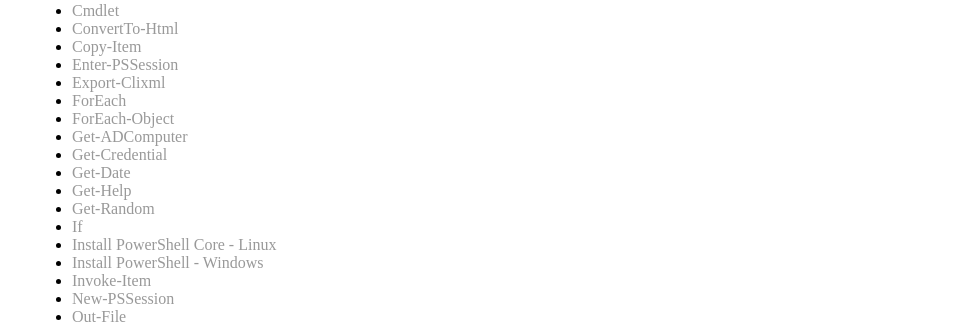
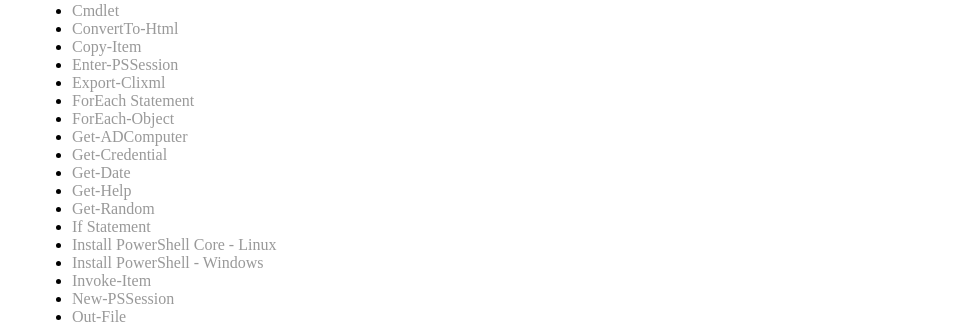
Before and after one commit to timhaintz/timhaintz.github.io, a Jekyll site: the page built from glossary/index.md, in a window 1280 px wide. Shown: the part 231-555 px from the top of the page, without its empty margins (160-1119 px from the left). Built offline with Jekyll 4.4.1, drawn with Linux system fonts in a browser that asks for light colours.

Commit message:
Update index.md

```diff
--- a/glossary/index.md
+++ b/glossary/index.md
@@ -12,14 +12,14 @@
 * [Copy-Item](https://docs.microsoft.com/en-us/powershell/module/microsoft.powershell.management/copy-item?view=powershell-6)
 * [Enter-PSSession](https://docs.microsoft.com/en-us/powershell/module/microsoft.powershell.core/enter-pssession?view=powershell-6)
 * [Export-Clixml](https://docs.microsoft.com/en-us/powershell/module/microsoft.powershell.utility/export-clixml?view=powershell-6)
-* [ForEach](https://docs.microsoft.com/en-us/powershell/module/microsoft.powershell.core/about/about_foreach?view=powershell-6)
+* [ForEach Statement](https://docs.microsoft.com/en-us/powershell/module/microsoft.powershell.core/about/about_foreach?view=powershell-6)
 * [ForEach-Object](https://docs.microsoft.com/en-us/powershell/module/microsoft.powershell.core/foreach-object?view=powershell-6)
 * [Get-ADComputer](https://docs.microsoft.com/en-us/powershell/module/addsadministration/get-adcomputer?view=win10-ps)
 * [Get-Credential](https://docs.microsoft.com/en-us/powershell/module/microsoft.powershell.security/get-credential?view=powershell-6)
 * [Get-Date](https://docs.microsoft.com/en-us/powershell/module/microsoft.powershell.utility/get-date?view=powershell-6)
 * [Get-Help](https://docs.microsoft.com/en-us/powershell/module/microsoft.powershell.core/get-help?view=powershell-6)
 * [Get-Random](https://docs.microsoft.com/en-us/powershell/module/microsoft.powershell.utility/get-random?view=powershell-6)
-* [If](https://docs.microsoft.com/en-us/powershell/module/microsoft.powershell.core/about/about_if?view=powershell-6)
+* [If Statement](https://docs.microsoft.com/en-us/powershell/module/microsoft.powershell.core/about/about_if?view=powershell-6)
 * [Install PowerShell Core - Linux](https://docs.microsoft.com/en-us/powershell/scripting/setup/installing-powershell-core-on-linux?view=powershell-6)
 * [Install PowerShell - Windows](https://docs.microsoft.com/en-us/powershell/scripting/setup/installing-windows-powershell?view=powershell-6)
 * [Invoke-Item](https://docs.microsoft.com/en-us/powershell/module/microsoft.powershell.management/invoke-item?view=powershell-6)
```
